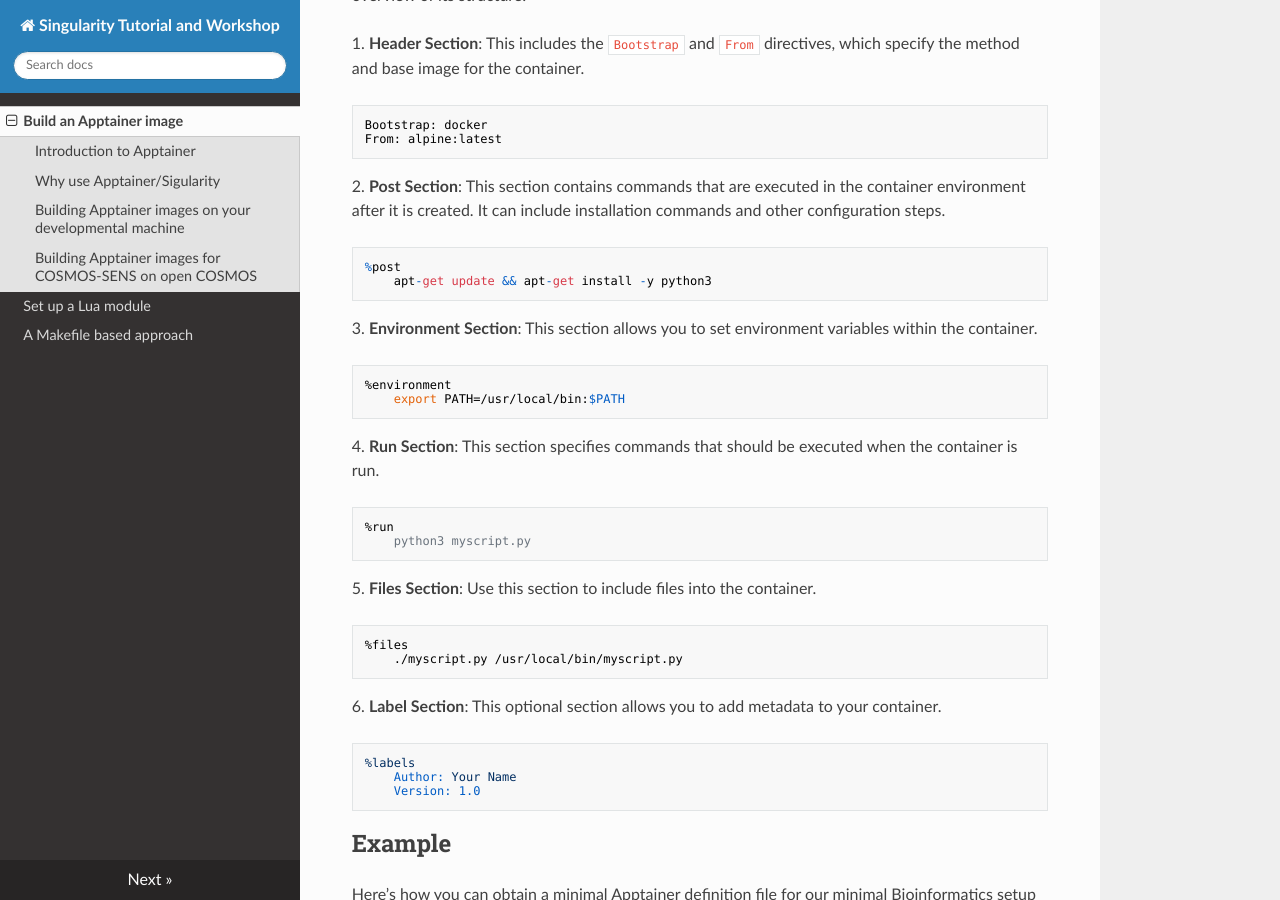
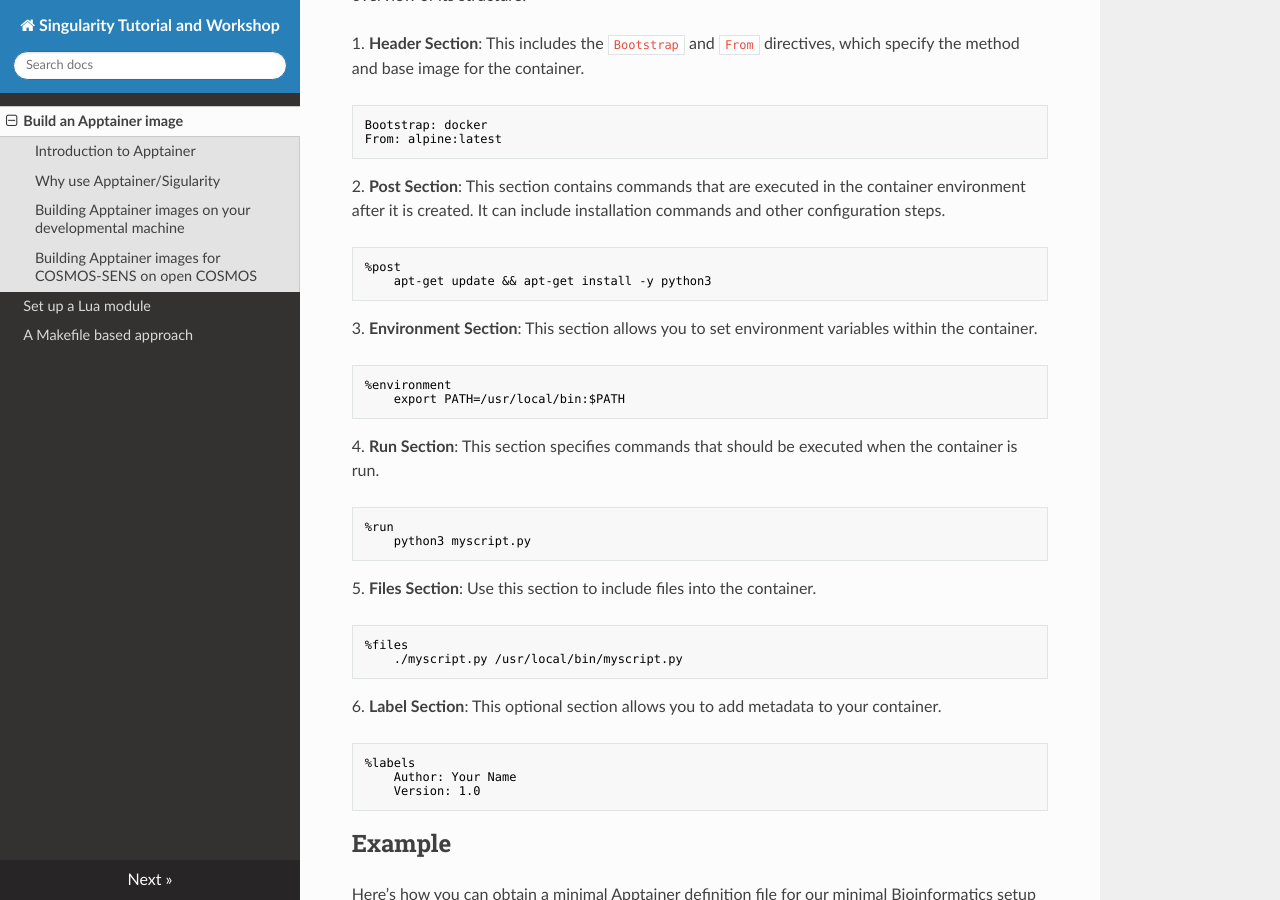
Before and after one commit to stela2502/Singularity_Tutorial, an MkDocs documentation site: the page built from docs/index.md, in a window 1280 px wide and 900 px high, scrolled down 4809 px. Built offline with MkDocs 1.6.1, drawn with Linux system fonts in a browser that asks for light colours; nearby versions of some CDN libraries.

Commit message:
Lose the syntax highlighting.

````diff
--- a/docs/index.md
+++ b/docs/index.md
@@ -202,32 +202,32 @@ From: alpine:latest
 
 2\. **Post Section**: This section contains commands that are executed in the container environment after it is created.
     It can include installation commands and other configuration steps.
-```
+```text
 %post
     apt-get update && apt-get install -y python3
 ```
 
 3\. **Environment Section**: This section allows you to set environment
     variables within the container.
-```
+```text
 %environment
     export PATH=/usr/local/bin:$PATH
 ```
 
 4\. **Run Section**: This section specifies commands that should be executed when the container is run.
-```
+```text
 %run
     python3 myscript.py
 ```
 
 5\. **Files Section**: Use this section to include files into the container.
-```
+```text
 %files
     ./myscript.py /usr/local/bin/myscript.py
 ```
 
 6\. **Label Section**: This optional section allows you to add metadata to your container.
-```
+```text
 %labels
     Author: Your Name
     Version: 1.0
````
